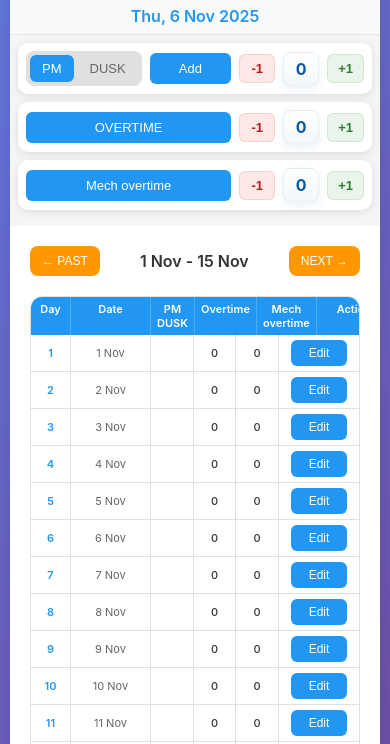
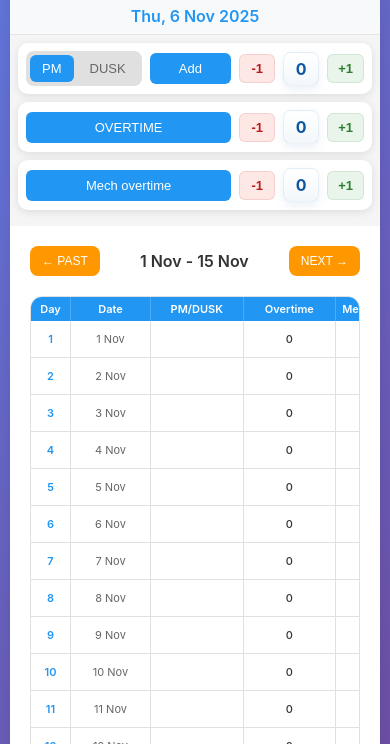
Before and after one commit to filippo-ceradini/payroll-tracker, a plain HTML site: page index.html in a window 390 px wide. Shown: the part 75-819 px from the top of the page. Drawn offline with Linux system fonts and the light colour scheme.

Commit message:
fix: align grid header and rows on mobile (grid-inner)

```diff
--- a/index.html
+++ b/index.html
@@ -74,15 +74,17 @@
             </div>
 
             <div class="grid-container">
+                <div class="grid-inner">
                     <div class="grid-header">
                         <div class="header-cell">Day</div>
                         <div class="header-cell">Date</div>
-                    <div class="header-cell">PM DUSK</div>
+                        <div class="header-cell">PM/DUSK</div>
                         <div class="header-cell">Overtime</div>
                         <div class="header-cell">Mech overtime</div>
                         <div class="header-cell">Actions</div>
                     </div>
                     <div id="daysGrid" class="days-grid"></div>
+                </div>
             </div>
         </div>
 
--- a/styles.css
+++ b/styles.css
@@ -347,6 +347,19 @@ body.dark-mode .switch-btn.active {
 /* create its own stacking context to avoid subpixel/paint issues on mobile */
 .grid-header {
     transform: translateZ(0);
+}
+
+/* New inner wrapper to keep header and rows aligned when scrolling */
+.grid-inner {
+    display: inline-block;
+    width: max-content; /* expand to the required width so header & rows match */
+}
+
+/* Ensure the days grid sits below the header inside the same scrolling block */
+.days-grid {
+    display: flex;
+    flex-direction: column;
+    width: 100%;
 }
 
 .header-cell {
```
Lines whose indentation alone changed are shown as unchanged.
